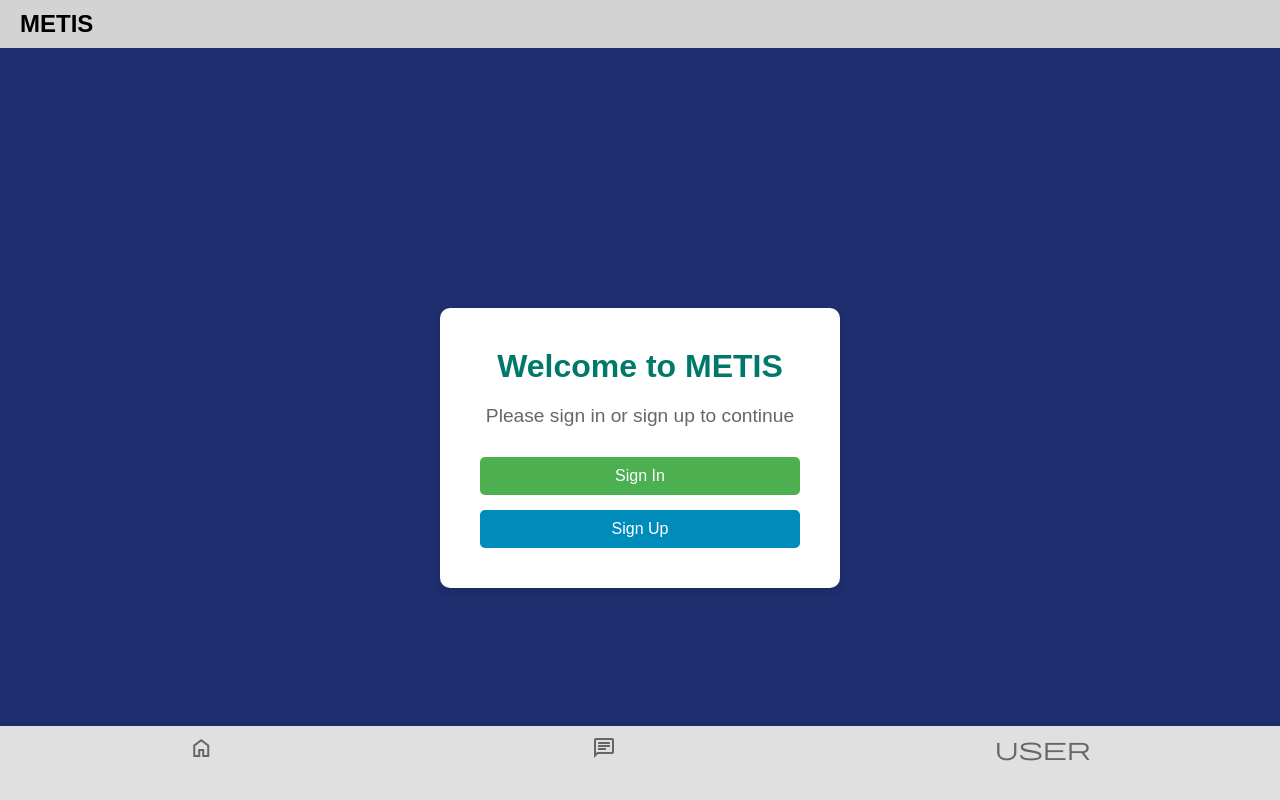
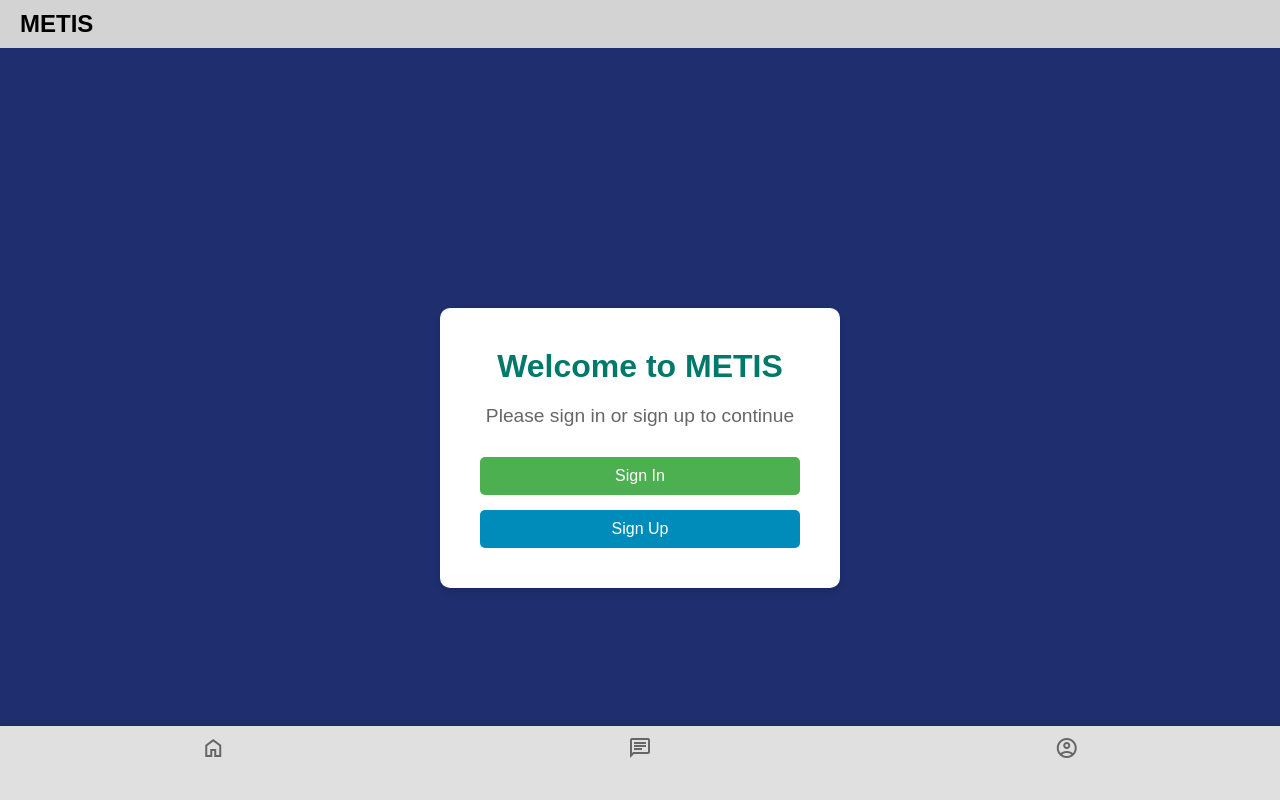
Before and after one commit to Tyriol/metis-study-buddy, a Next.js app: page / in a window 1280 px wide. Shown: the top 800 px of the page. Built offline with nearby package versions, Linux system fonts and the light colour scheme.

Commit message:
fixed the 'user' image error

```diff
--- a/src/components/Footer/Footer.jsx
+++ b/src/components/Footer/Footer.jsx
@@ -13,8 +13,9 @@
         <link rel="stylesheet" href="https://fonts.googleapis.com/css2?family=Material+Symbols+Outlined:opsz,wght,FILL,GRAD@20..48,100..700,0..1,-50..200" />
       </div>
       <div className="footer-icon">
-        <p className="material-symbols-outlined">user </p>
-        <link rel="stylesheet" href="https://fonts.googleapis.com/css2?family=Material+Symbols+Outlined:opsz,wght,FILL,GRAD@20..48,100..700,0..1,-50..200" />
+        <p className="material-symbols-outlined">
+          account_circle
+        </p>
       </div>
     </footer>
   );
```
